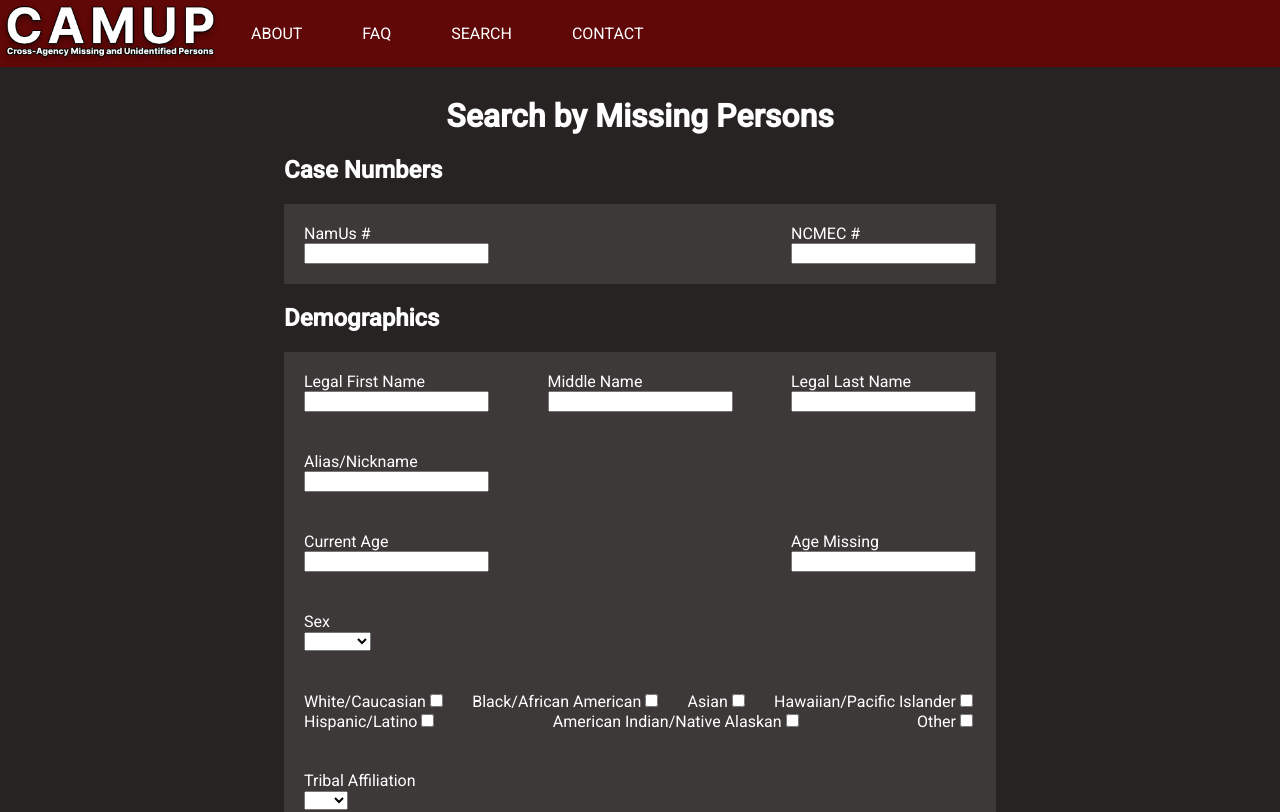
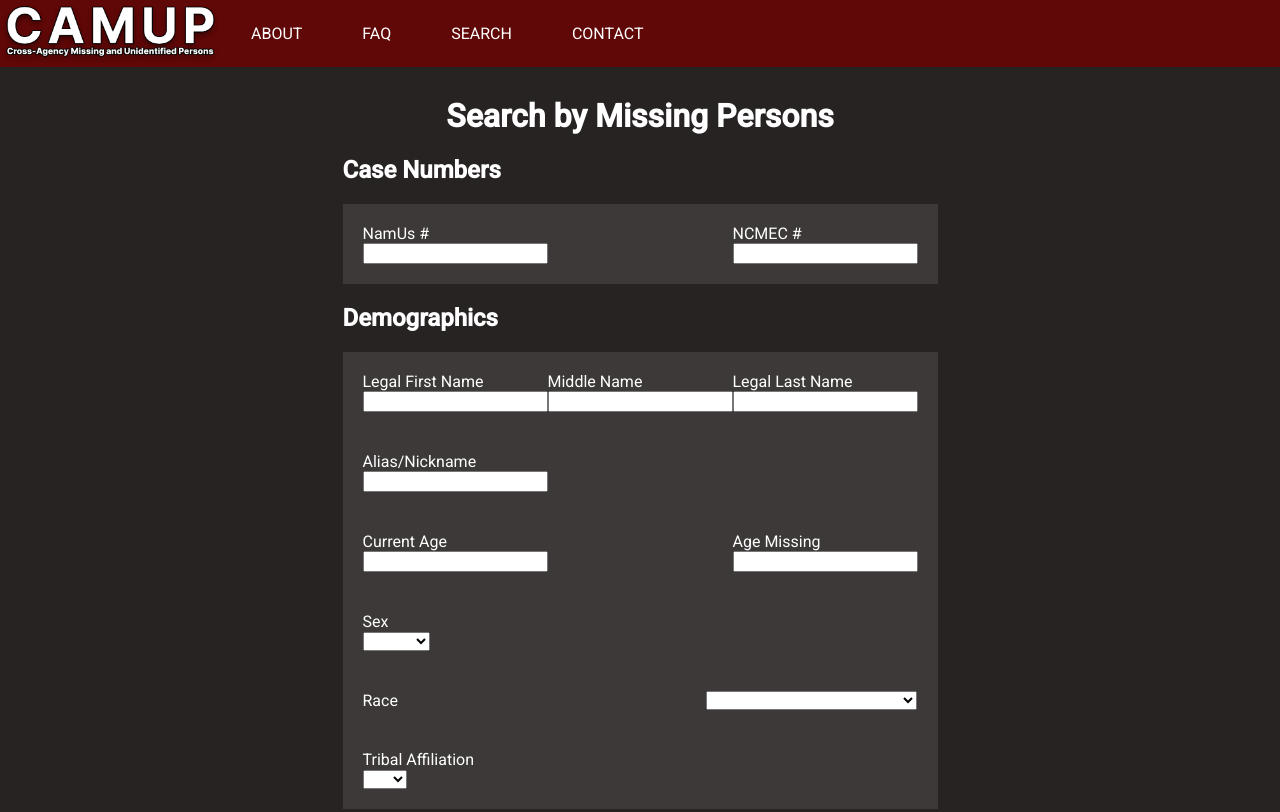
Before and after one commit to AlexanderMoline/Capstone490, an Angular app: page /search in a window 1280 px wide. Shown: the top 812 px of the page. Built offline with nearby package versions, Linux system fonts and the light colour scheme.

Commit message:
Added limited search functionality for missing persons table

```diff
--- /dev/null
+++ b/src/app/backend.service.ts
@@ -0,0 +1,32 @@
+import { Injectable } from '@angular/core';
+import { HttpClient } from '@angular/common/http';
+import { Observable } from 'rxjs';
+
+@Injectable({
+  providedIn: 'root'
+})
+export class BackendService {
+  private baseUrl = 'http://localhost:3000';
+
+  searchMissingResult: Observable<any[]> | null = null;
+  searchUnidentifiedResult: Observable<any[]> | null = null;
+
+  constructor(private http: HttpClient) { }
+
+  getData(url: string) {
+    this.searchMissingResult = this.http.get<any[]>(url);
+  }
+
+  constructSearchMissingUrl(parameters: Map<string, string>): string {
+    var url = this.baseUrl + '/mp/search?';
+    for (var parameter of parameters) {
+      if (parameter[1] != '') {
+        var encodeSpaces = parameter[1].replaceAll(' ', '%20');
+        url += `${parameter[0]}=${encodeSpaces}&`
+      }
+    }
+    if (url.endsWith('&')) { url = url.substring(0, url.length-1); }
+
+    return url;
+  }
+}
--- a/src/app/data.service.ts
+++ /dev/null
@@ -1,16 +0,0 @@
-import { Injectable } from '@angular/core';
-import { HttpClient } from '@angular/common/http';
-import { Observable } from 'rxjs';
-
-@Injectable({
-  providedIn: 'root'
-})
-export class DataService {
-  private dataUrl = 'http://localhost:3000/mp/search?state=LA&city=Lafayette';
-
-  constructor(private http: HttpClient) { }
-
-  getData(): Observable<any[]> {
-    return this.http.get<any[]>(this.dataUrl);
-  }
-}
--- a/src/app/list-view/list-view.component.html
+++ b/src/app/list-view/list-view.component.html
@@ -1,6 +1,4 @@
 <h1>Search Results</h1>
-
-<button (click)="onClick()">Get data</button>
 
 <div class="table">
     <table>
--- a/src/app/list-view/list-view.component.ts
+++ b/src/app/list-view/list-view.component.ts
@@ -1,6 +1,6 @@
 import { Component, OnDestroy, OnInit } from '@angular/core';
 import { RouterLink } from '@angular/router';
-import { DataService } from '../data.service';
+import { BackendService } from '../backend.service';
 import { NgFor } from '@angular/common';
 
 @Component({
@@ -12,23 +12,35 @@ import { NgFor } from '@angular/common';
 export class ListViewComponent implements OnInit, OnDestroy {
   missing_persons: any[] = [];
 
-  constructor(private dataService: DataService) { }
+  constructor(private backendService: BackendService) { }
 
   onClick() {
-    this.dataService.getData().subscribe(
+    if (this.backendService.searchMissingResult != null) {
+      this.backendService.searchMissingResult.subscribe(
         data => this.missing_persons = data,
         error => console.error('Error fetching data:', error)
       );
     }
+  }
 
   ngOnInit() {
+    if (this.backendService.searchMissingResult != null) {
+      // Retrieve results of search from backend service
+      this.backendService.searchMissingResult.subscribe(
+        data => this.missing_persons = data,
+        error => console.error('Error fetching data:', error)
+      );
+    } else {
+      // Restore previous table data from browser cache
       var json = localStorage.getItem('missing_persons');
       if (json != null) {
         this.missing_persons = JSON.parse(json);
       }
     }
+  }
 
   ngOnDestroy() {
+    // Store table data in browser cache
     localStorage.setItem('missing_persons', JSON.stringify(this.missing_persons));
   }
 }
--- a/src/app/search/search.component.html
+++ b/src/app/search/search.component.html
@@ -1,15 +1,15 @@
 <h1>Search by Missing Persons</h1>
 
-<form>
+<form [formGroup]="search">
     <h2>Case Numbers</h2>
     <div class="field-group">
         <div>
             <label for="namus#">NamUs #</label><br>
-            <input id="namus#" type="text"><br>
+            <input id="namus#" type="text" formControlName="namusNum"><br>
         </div>
         <div>
             <label for="ncmec#">NCMEC #</label><br>
-            <input id="ncmec#" type="text"><br>
+            <input id="ncmec#" type="text" formControlName="ncmecNum"><br>
         </div>
     </div>
 
@@ -17,37 +17,37 @@
     <div class="field-group">
         <div>
             <label for="fname">Legal First Name</label><br>
-            <input id="fname" type="text"><br>
+            <input id="fname" type="text" formControlName="firstName"><br>
         </div>
         <div>
             <label for="mname">Middle Name</label><br>
-            <input id="mname" type="text"><br>
+            <input id="mname" type="text" formControlName="middleName"><br>
         </div>
         <div>
             <label for="lname">Legal Last Name</label><br>
-            <input id="lname" type="text"><br>
+            <input id="lname" type="text" formControlName="lastName"><br>
         </div>
     </div>
     <div class="field-group">
         <div>
             <label for="nickname">Alias/Nickname</label><br>
-            <input id="nickname" type="text"><br>
+            <input id="nickname" type="text" formControlName="nickname"><br>
         </div>
     </div>
     <div class="field-group">
         <div>
             <label for="age-current">Current Age</label><br>
-            <input id="age-current" type="text"><br>
+            <input id="age-current" type="text" formControlName="ageCurrent"><br>
         </div>
         <div>
             <label for="age-missing">Age Missing</label><br>
-            <input id="age-missing" type="text"><br>
+            <input id="age-missing" type="text" formControlName="ageMissing"><br>
         </div>
     </div>
     <div class="field-group">
         <div>
             <label for="sex">Sex</label><br>
-            <select id="sex">
+            <select id="sex" formControlName="sex">
                 <option></option>
                 <option value="male">Male</option>
                 <option value="female">Female</option>
@@ -56,39 +56,22 @@
         </div>
     </div>
     <div class="field-group">
-        <div>
-            <label for="caucasian">White/Caucasian</label>
-            <input id="caucasian" type="checkbox">
-        </div>
-        <div>
-            <label for="black">Black/African American</label>
-            <input id="black" type="checkbox">
-        </div>
-        <div>
-            <label for="asian">Asian</label>
-            <input id="asian" type="checkbox">
-        </div>
-        <div>
-            <label for="pacific-islander">Hawaiian/Pacific Islander</label>
-            <input id="pacific-islander" type="checkbox">
-        </div>
-        <div>
-            <label for="hispanic">Hispanic/Latino</label>
-            <input id="hispanic" type="checkbox">
-        </div>
-        <div>
-            <label for="american-indian">American Indian/Native Alaskan</label>
-            <input id="american-indian" type="checkbox">
-        </div>
-        <div>
-            <label for="other">Other</label>
-            <input id="other" type="checkbox">
-        </div>
+        <label for="race">Race</label><br>
+        <select id="race" formControlName="race">
+            <option></option>
+            <option value="caucasian">White/Caucasian</option>
+            <option value="black">Black/African American</option>
+            <option value="asian">Asian</option>
+            <option value="pacific-islander">Hawaiian/Pacific Islander</option>
+            <option value="hispanic">Hispanic/Latino</option>
+            <option value="american-indian">American Indian/Native Alaskan</option>
+            <option value="other">Other</option>
+        </select>
     </div>
     <div class="field-group">
         <div>
             <label for="tribal-affiliation">Tribal Affiliation</label><br>
-            <select id="tribal-affiliation">
+            <select id="tribal-affiliation" formControlName="tribalAffiliation">
                 <option></option>
                 <option value="yes">Yes</option>
                 <option value="no">No</option>
@@ -102,7 +85,7 @@
     <div class="field-group" style="justify-content: space-around">
         <div>
             <label for="date-last-contact">Date of last contact</label><br>
-            <input id="date-last-contact" type="date">
+            <input id="date-last-contact" type="date" formControlName="dateLastContact">
         </div>
     </div>
     <div class="field-group" style="padding-bottom: 2px">
@@ -111,18 +94,18 @@
     <div class="field-group">
         <div>
             <label for="state-last">State</label><br>
-            <input id="state-last" type="text">
+            <input id="state-last" type="text" formControlName="stateLast">
         </div>
         <div>
             <label for="city-last">City</label><br>
-            <input id="city-last" type="text">
+            <input id="city-last" type="text" formControlName="cityLast">
         </div>
         <div>
             <label for="county-last">County/Parish</label><br>
-            <input id="county-last" type="text">
+            <input id="county-last" type="text" formControlName="countyLast">
         </div>
     </div>
     <div class="submit-button">
-        <button routerLink="/search/results" type="submit">Search</button>
+        <button (click)="onSubmit()" routerLink="/search/results" type="submit">Search</button>
     </div>
 </form>
--- a/src/app/search/search.component.ts
+++ b/src/app/search/search.component.ts
@@ -1,12 +1,48 @@
 import { Component } from '@angular/core';
 import { RouterLink } from '@angular/router';
+import { FormControl, FormGroup, ReactiveFormsModule } from '@angular/forms';
+import { BackendService } from '../backend.service';
 
 @Component({
   selector: 'app-search',
-  imports: [ RouterLink ],
+  imports: [ RouterLink, ReactiveFormsModule ],
   templateUrl: './search.component.html',
   styleUrl: './search.component.css'
 })
 export class SearchComponent {
+  constructor(private backendService: BackendService) { }
 
+  private searchParams: Map<string, string> = new Map();
+
+  search = new FormGroup({
+    namusNum: new FormControl(''),
+    ncmecNum: new FormControl(''),
+    firstName: new FormControl(''),
+    middleName: new FormControl(''),
+    lastName: new FormControl(''),
+    nickname: new FormControl(''),
+    ageCurrent: new FormControl(''),
+    ageMissing: new FormControl(''),
+    sex: new FormControl(''),
+    race: new FormControl(''),
+    tribalAffiliation: new FormControl(''),
+    dateLastContact: new FormControl(''),
+    stateLast: new FormControl(''),
+    cityLast: new FormControl(''),
+    countyLast: new FormControl('')
+  });
+
+  onSubmit() {
+    this.addControlToSearch('state', 'stateLast');
+    this.addControlToSearch('city', 'cityLast');
+    var url = this.backendService.constructSearchMissingUrl(this.searchParams);
+    console.log(url);
+    this.backendService.getData(url);
+  }
+
+  private addControlToSearch(parameterName: string, controlName: string) {
+    var controlValue = this.search.get(controlName)?.value;
+
+    if (controlValue != null) { this.searchParams.set(parameterName, controlValue); }
+  }
 }
```
Also changed, not shown: 1 other file (tests, documents, lock files or other folders). Lines whose indentation alone changed are shown as unchanged.
